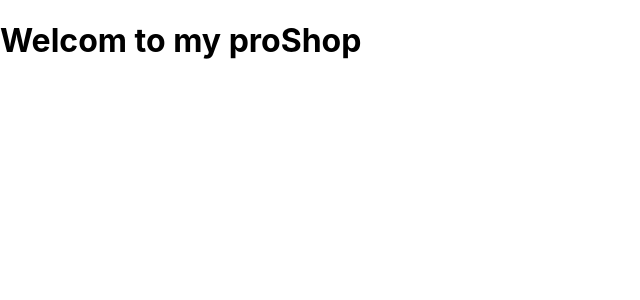
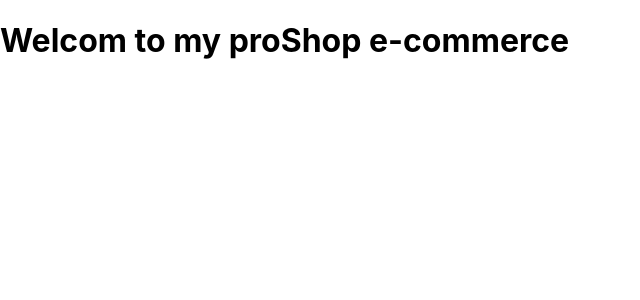
Before and after one commit to Anieto86/proShop, a React (Create React App) app in the folder frontend/: page / in a window 1280 px wide. Shown: the top 300 px of the page, without its empty margins (0-640 px from the left). Built offline with nearby package versions, Linux system fonts and the light colour scheme.

Commit message:
second commit

```diff
--- a/frontend/src/App.js
+++ b/frontend/src/App.js
@@ -3,7 +3,7 @@ import React from "react";
 const App = () => {
   return (
     <>
-      <h1>Welcom to my proShop</h1>
+      <h1>Welcom to my proShop e-commerce</h1>
     </>
   );
 };
```
